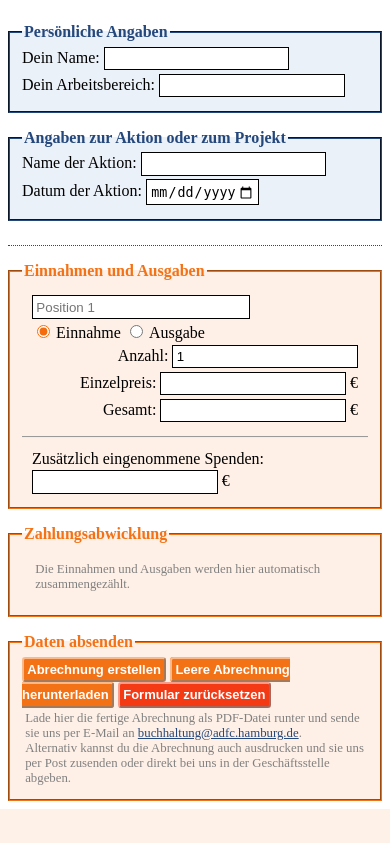
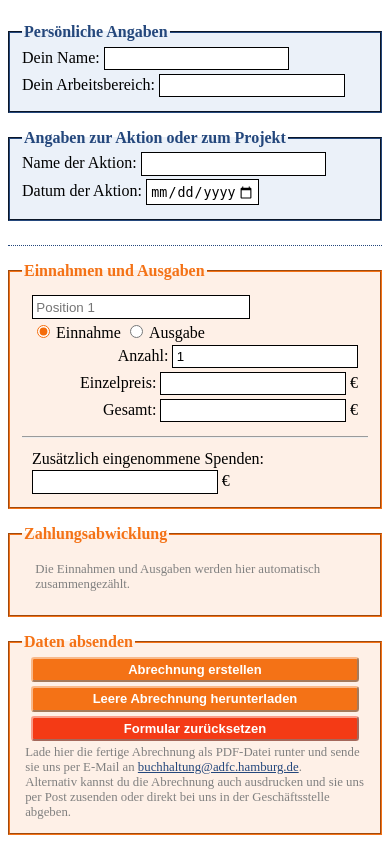
Before and after one commit to ADFC-Hamburg/abrechnungsformular, a Flask app: page / in a window 390 px wide. Shown: the part 197-1040 px from the top of the page. Before the commit the page ends 1006 px from the top, so only its background shows below. Run offline with Flask 3, Linux system fonts and the light colour scheme; parts of the project's set-up code (start-up, migrations or seed data) failed here and were passed over.

Commit message:
button size on small screens

```diff
--- a/static/css/form.css
+++ b/static/css/form.css
@@ -174,6 +174,11 @@ input[type="reset"],
 input[type="button"],
 .button {
 
+	width:		95%;
+	display:	block;
+	margin-left:	2.5%;
+	margin-bottom:	.25rem;
+
 	background-color:var(--adfc-orange);
 	color:		white;
 
@@ -182,6 +187,7 @@ input[type="button"],
 	border-radius:	0.25em;
 
 	text-decoration:none;
+text-align:	center;
 	font-weight:	bold;
 	font-family:	Arial, Helvetica, sans-serif;
 	font-size:	small;
@@ -251,6 +257,18 @@ label.money::after {
 } */
 
 /* Layout auf breitem Bildschirm */
+
+@media (min-width:35.625rem) {
+	input[type="submit"],
+	input[type="reset"],
+	input[type="button"],
+	.button {
+
+		width:		auto;
+		display:	inline-block;
+		margin-left:	0;
+	}
+}
 
 @media (min-width:48rem) {
 	body > header::before {
```
Also changed, not shown: CHANGELOG.md.
